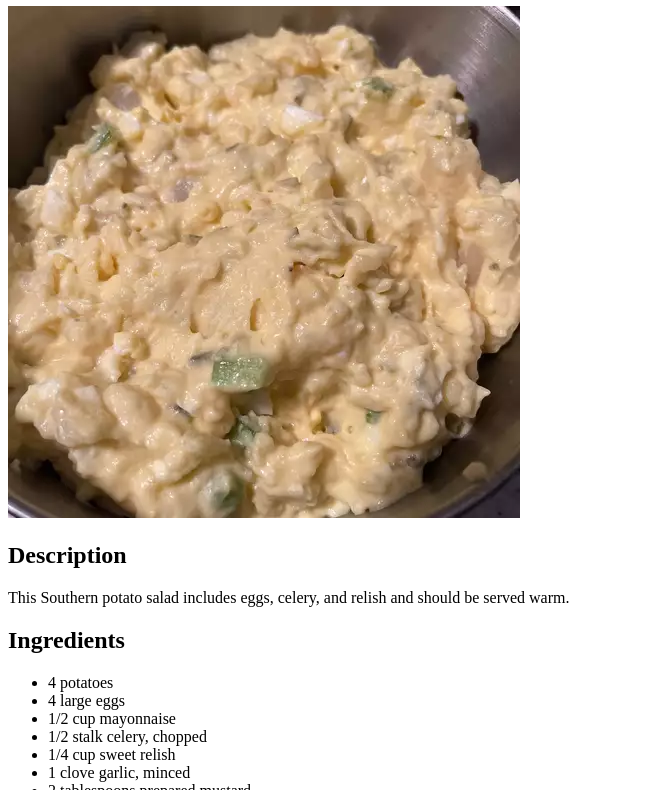
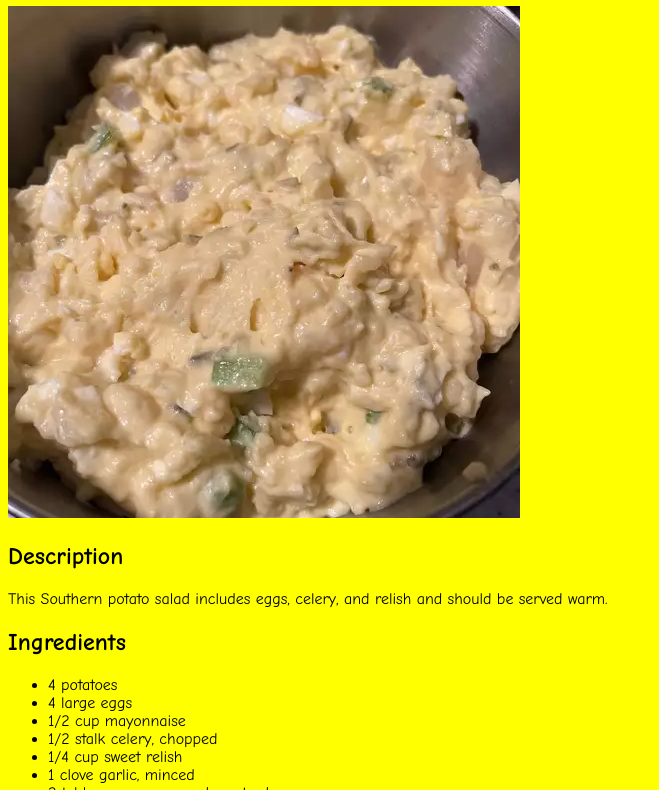
Before and after one commit to jbodoh7613/odin-recipes, a plain HTML site: page recipes/potato-salad.html in a window 1280 px wide. Shown: the part 74-864 px from the top of the page, without its empty margins (0-659 px from the left). Drawn offline with Linux system fonts and the light colour scheme.

Commit message:
Fix potato salad css

```diff
--- a/recipes/potato-salad.html
+++ b/recipes/potato-salad.html
@@ -3,7 +3,7 @@
     <head>
         <meta charset="UTF-8">
         <title>Potato Salad</title>
-        <link rel="stylesheet" href="'../style.css"
+        <link rel="stylesheet" href="../style.css"
     </head>
     <body>
         <h1>Potato Salad</h1>
```
